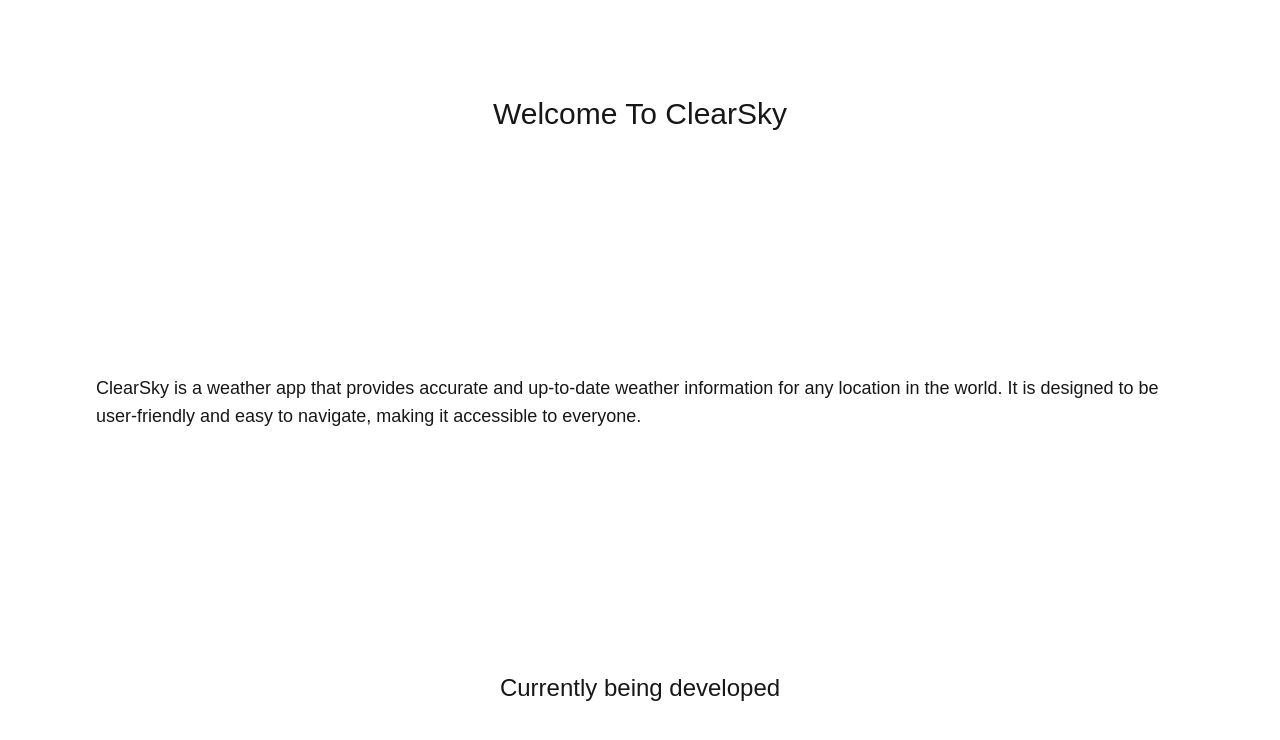
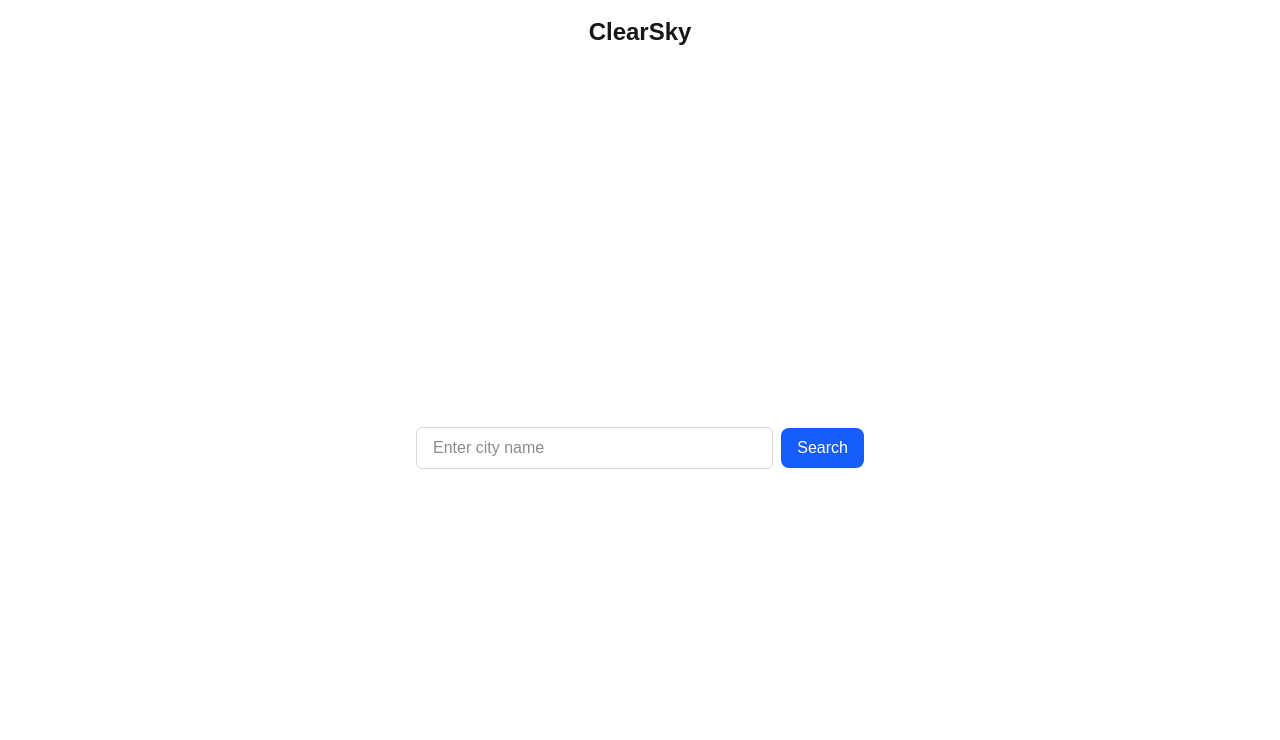
Before and after one commit to shrestha815/Clear-Sky, a Next.js app: page / in a window 1280 px wide. Shown: the top 740 px of the page. Built offline with nearby package versions, Linux system fonts and the light colour scheme.

Commit message:
base page with a non functional UI searchbar

```diff
--- a/src/app/page.tsx
+++ b/src/app/page.tsx
@@ -1,16 +1,22 @@
 //import Image from "next/image";
+'use client';
+import SearchBar from "@/components/searchBar";
 import React from "react";
 //import Link from "next/link";
 
 export default function Home() {
+  const handleCitySearch = (city: string) => {
+    console.log('You searched for:', city);
+    //replace stuff here with actual api stuff
+  };
+
   return (
     <div>
-      <main className="flex min-h-screen flex-col items-center justify-between p-24">
-        <h1 className="text-3xl font-medium">Welcome To ClearSky</h1>
-        <p className="text-lg">
-          ClearSky is a weather app that provides accurate and up-to-date weather information for any location in the world. It is designed to be user-friendly and easy to navigate, making it accessible to everyone.
-        </p>
-        <h2 className="text-2xl font-medium">Currently being developed</h2>
+      <header className="pt-4">
+        <h1 className="text-2xl font-bold text-center">ClearSky</h1>
+      </header>
+      <main className="min-h-screen flex flex-col items-center justify-center p-4">
+        <SearchBar onSearch={handleCitySearch} />
       </main>
     </div>
   );
--- a/src/components/searchBar.tsx
+++ b/src/components/searchBar.tsx
@@ -1,8 +1,32 @@
-import { useState, useCallback } from "react";
-import { useRouter } from "next/navigation";
-import { useDebounce } from "@hooks/useDebounce";
+'use client';
+import { useState } from "react";
 
-const SearchBar = () => {
-    const [searchQuery, setSearchQuery] = useState("");
-    const router = useRouter();
+type SearchBarProps = {
+    onSearch: (city: string) => void;
 };
+
+export default function SearchBar ({ onSearch }: SearchBarProps) {
+    const [city, setCity] = useState('');
+    const handleSubmit = (e: React.FormEvent) => {
+        e.preventDefault();
+        if (city.trim()) {
+            onSearch(city.trim());
+            setCity('');
+        }
+    };
+    return (
+        <form onSubmit={handleSubmit} className="flex items-center gap-2 w-full max-w-md mx-auto">
+            <input
+                type="text"
+                value={city}
+                onChange={(e) => setCity(e.target.value)}
+                placeholder="Enter city name"
+                className="w-full px-4 py-2 border border-gray-300 rounded-md focus:outline-none focus:ring-2 focus:ring-blue-500"
+                />
+                <button type="submit"
+                className= "bg-blue-600 text-white px-4 py-2 rounded-lg hover:bg-blue-700 transition-colors">
+                    Search
+                </button>
+        </form>
+    )
+};
```
